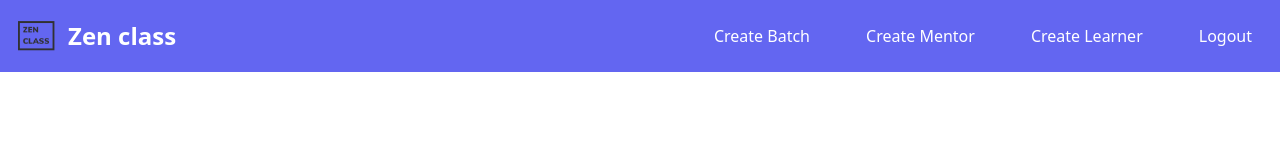
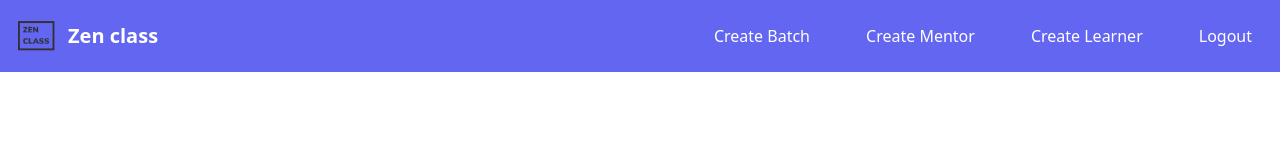
Before and after one commit to adhit7/ticketing-system-frontend, a React (Vite) app: page /admin in a window 1280 px wide. Shown: the top 160 px of the page. Built offline with nearby package versions, Linux system fonts and the light colour scheme; sample sign-in values are in the browser's storage.

Commit message:
minor nav ui changes

```diff
--- a/src/components/Navbar.jsx
+++ b/src/components/Navbar.jsx
@@ -43,7 +43,7 @@ const Navbar = () => {
           className='flex items-center space-x-3 rtl:space-x-reverse'
         >
           <img src={ZenLogo} className='h-10' alt='Zen Logo' />
-          <span className='self-center text-2xl font-semibold whitespace-nowrap dark:text-white'>
+          <span className='self-center text-xl font-semibold whitespace-nowrap dark:text-white'>
             Zen class
           </span>
         </NavLink>
@@ -79,7 +79,7 @@ const Navbar = () => {
                   key={item.route}
                   to={item.route}
                   className={`block py-2 px-3 rounded md:text-white ${
-                    item?.route == pathname ? 'bg-indigo-700 p-2' : ''
+                    item?.route == pathname && 'bg-indigo-600 p-2'
                   }`}
                 >
                   {item.name}
```
